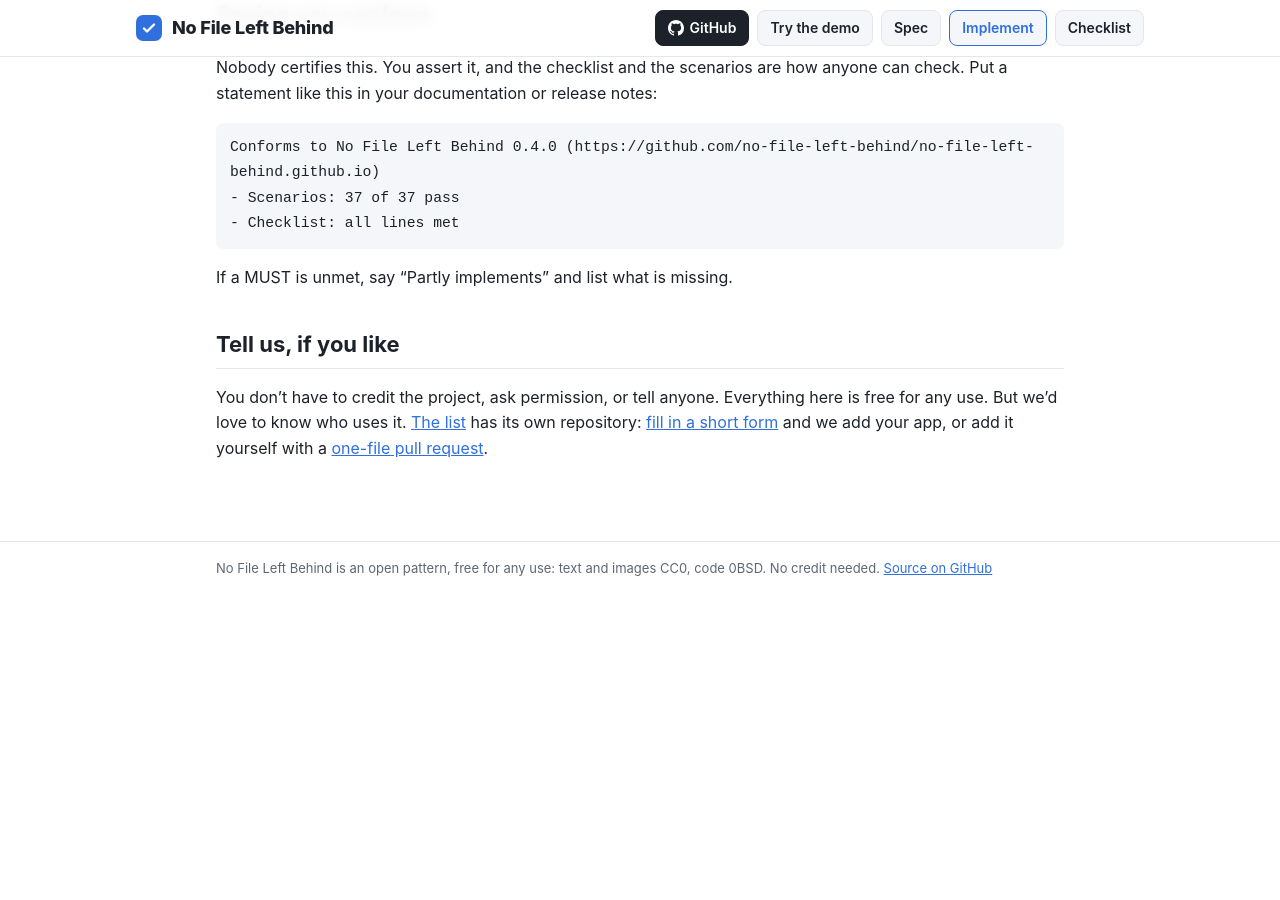
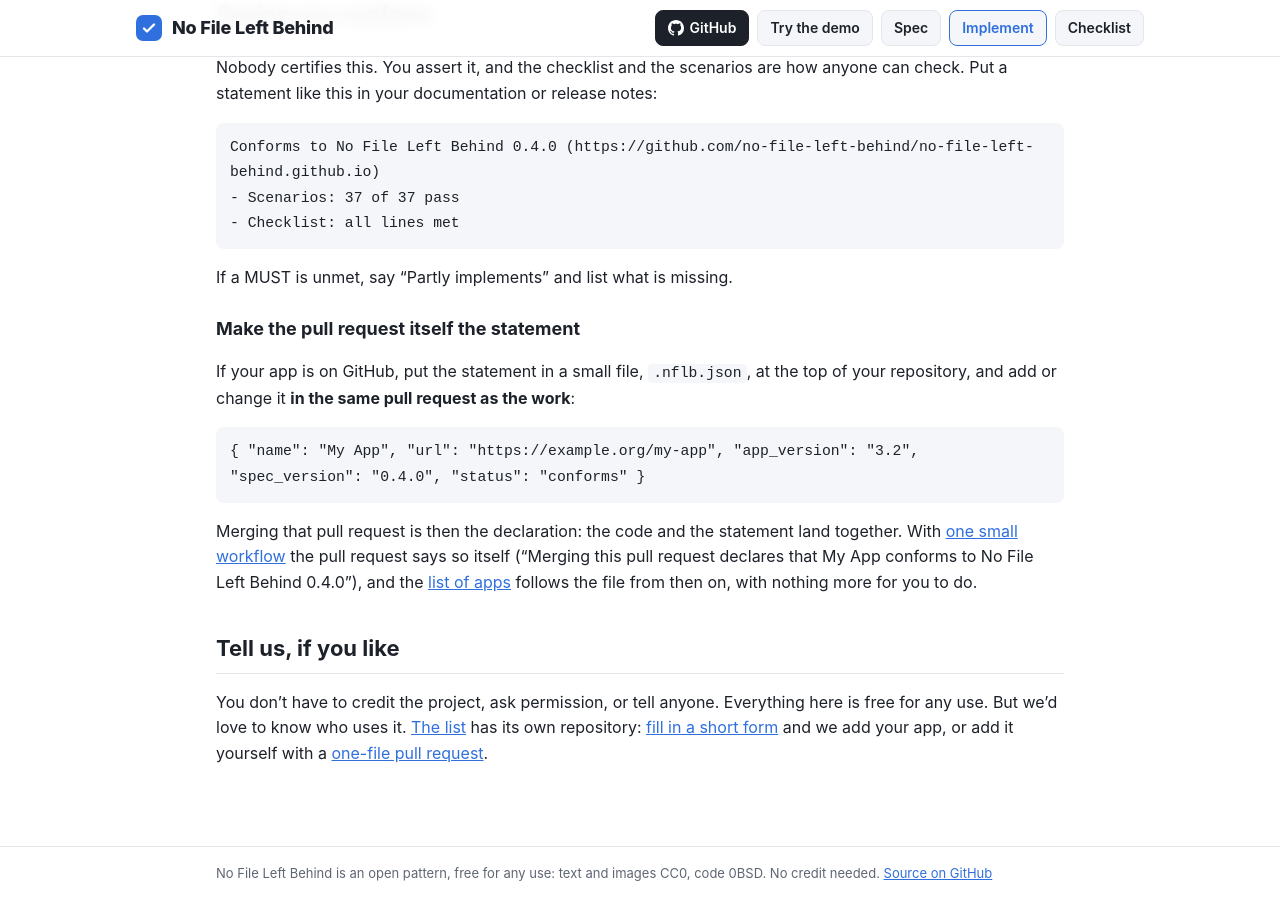
Before and after one commit to no-file-left-behind/no-file-left-behind.github.io, a Jekyll site: the page built from IMPLEMENT.md, in a window 1280 px wide and 900 px high, scrolled down 900 px. Built offline with Jekyll 4.4.1, drawn with Linux system fonts in a browser that asks for light colours; our own code applies the rules of GitHub Pages for plain Markdown files; before the commit the page ends 1495 px from its top, so only the background shows below that.

Commit message:
Implement page and skill: the declaration file, so that merging the pull request is the statement

````diff
--- a/IMPLEMENT.md
+++ b/IMPLEMENT.md
@@ -48,6 +48,20 @@ Conforms to No File Left Behind 0.4.0 (https://github.com/no-file-left-behind/no
 
 If a MUST is unmet, say "Partly implements" and list what is missing.
 
+### Make the pull request itself the statement
+
+If your app is on GitHub, put the statement in a small file, `.nflb.json`, at the top of your
+repository, and add or change it **in the same pull request as the work**:
+
+```json
+{ "name": "My App", "url": "https://example.org/my-app", "app_version": "3.2", "spec_version": "0.4.0", "status": "conforms" }
+```
+
+Merging that pull request is then the declaration: the code and the statement land together.
+With [one small workflow](https://github.com/no-file-left-behind/adopters#2-declare-it-in-your-own-repository) the pull request says so
+itself ("Merging this pull request declares that My App conforms to No File Left Behind 0.4.0"),
+and the [list of apps](https://github.com/no-file-left-behind/adopters#readme) follows the file from then on, with nothing more for you to do.
+
 ## Tell us, if you like
 
 You don't have to credit the project, ask permission, or tell anyone. Everything here is free
````
Also changed, not shown: skills/no-file-left-behind/SKILL.md (+10 -0 lines).
